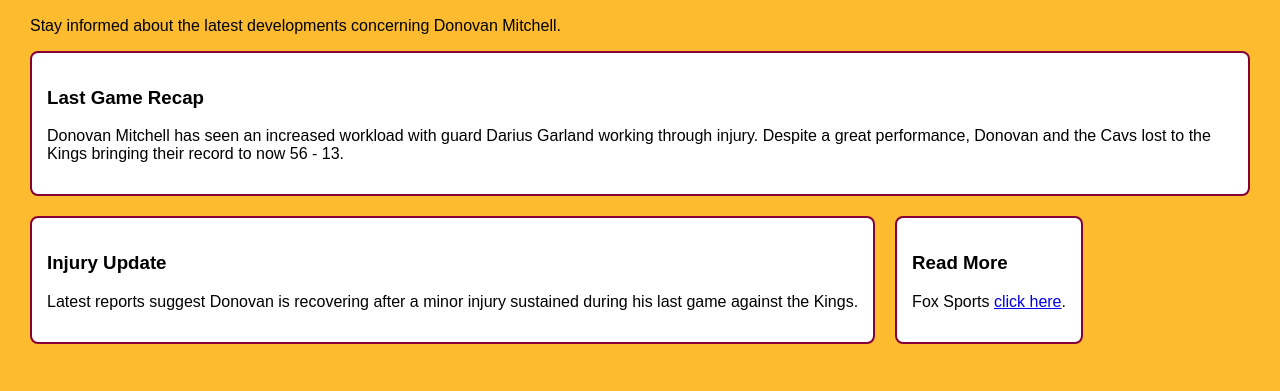
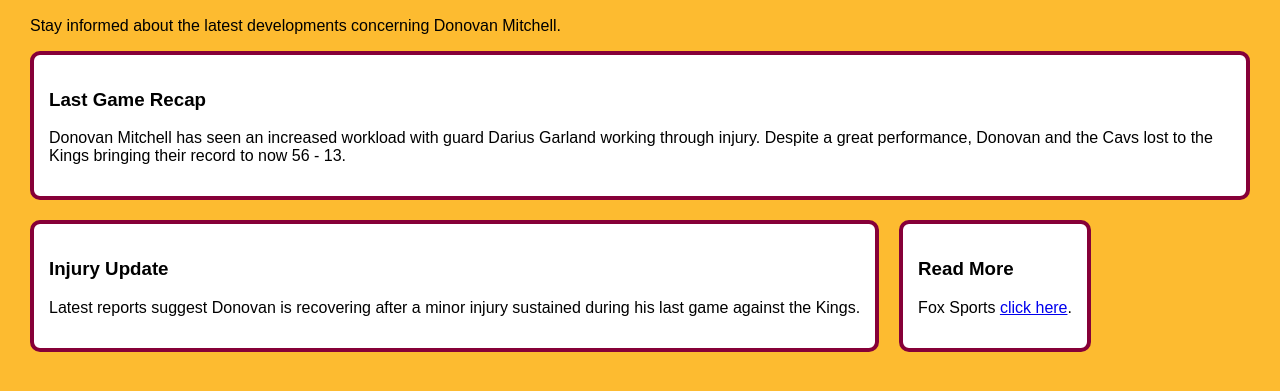
Before and after one commit to avasani-wisc/avasani-wisc.github.io, a plain HTML site: page news/newsDMitch.html in a window 1280 px wide. Shown: the part 199-590 px from the top of the page. Drawn offline with Linux system fonts and the light colour scheme.

Commit message:
css changes

```diff
--- a/style.css
+++ b/style.css
@@ -37,10 +37,10 @@ nav a:hover {
 }
 
 .news-item {
-    background-color: #FFF;
+    background-color: #FFFFFF;
     padding: 15px;
-    border: 2px solid #860038;
-    border-radius: 8px;
+    border: 4px solid #860038;
+    border-radius: 10px;
 }
 
 .bold {
```
Also changed, not shown: about/aboutDMitch.html (+2 -2 lines), stats/statsDMitch.html (+1 -1 lines).
